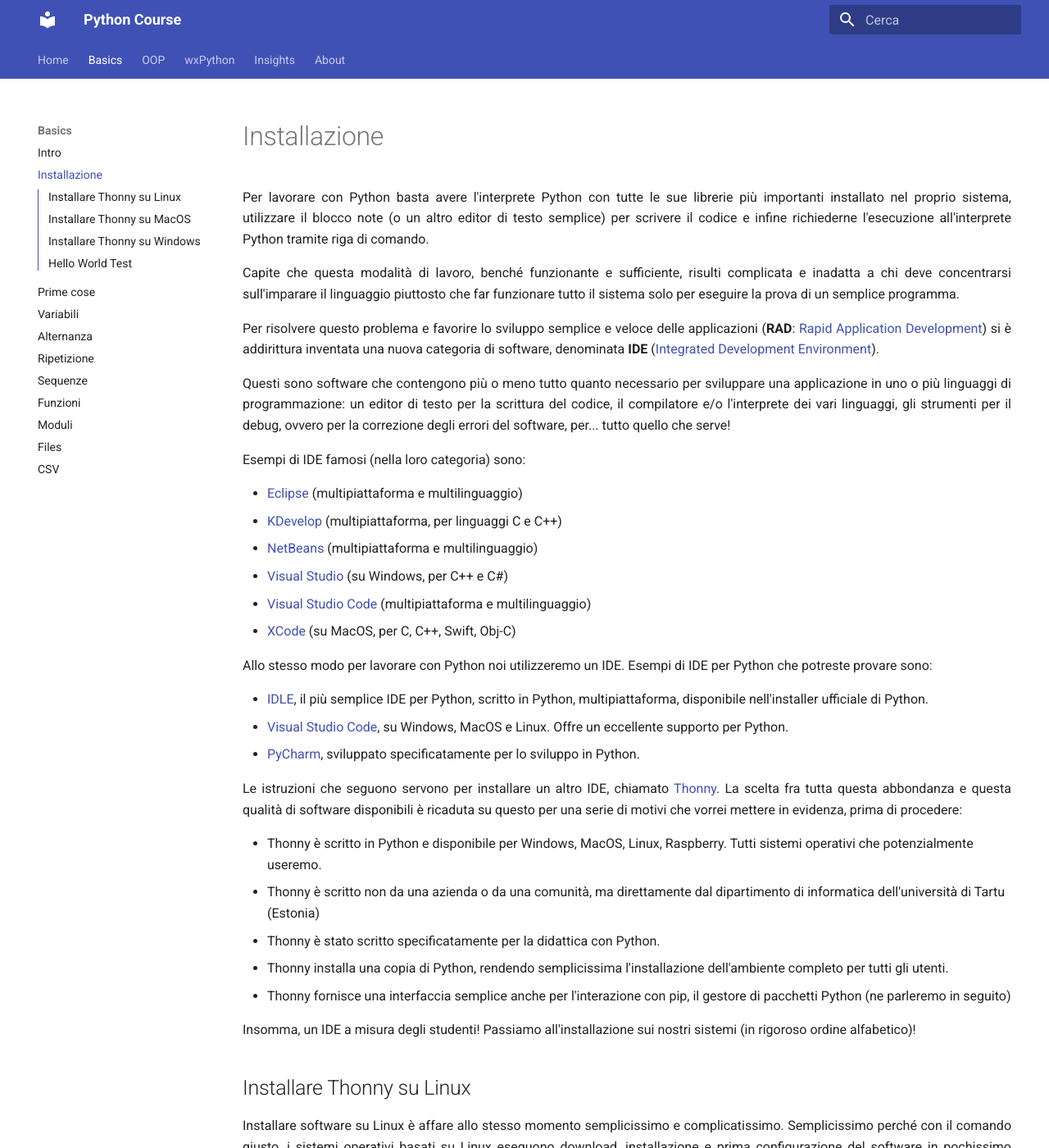
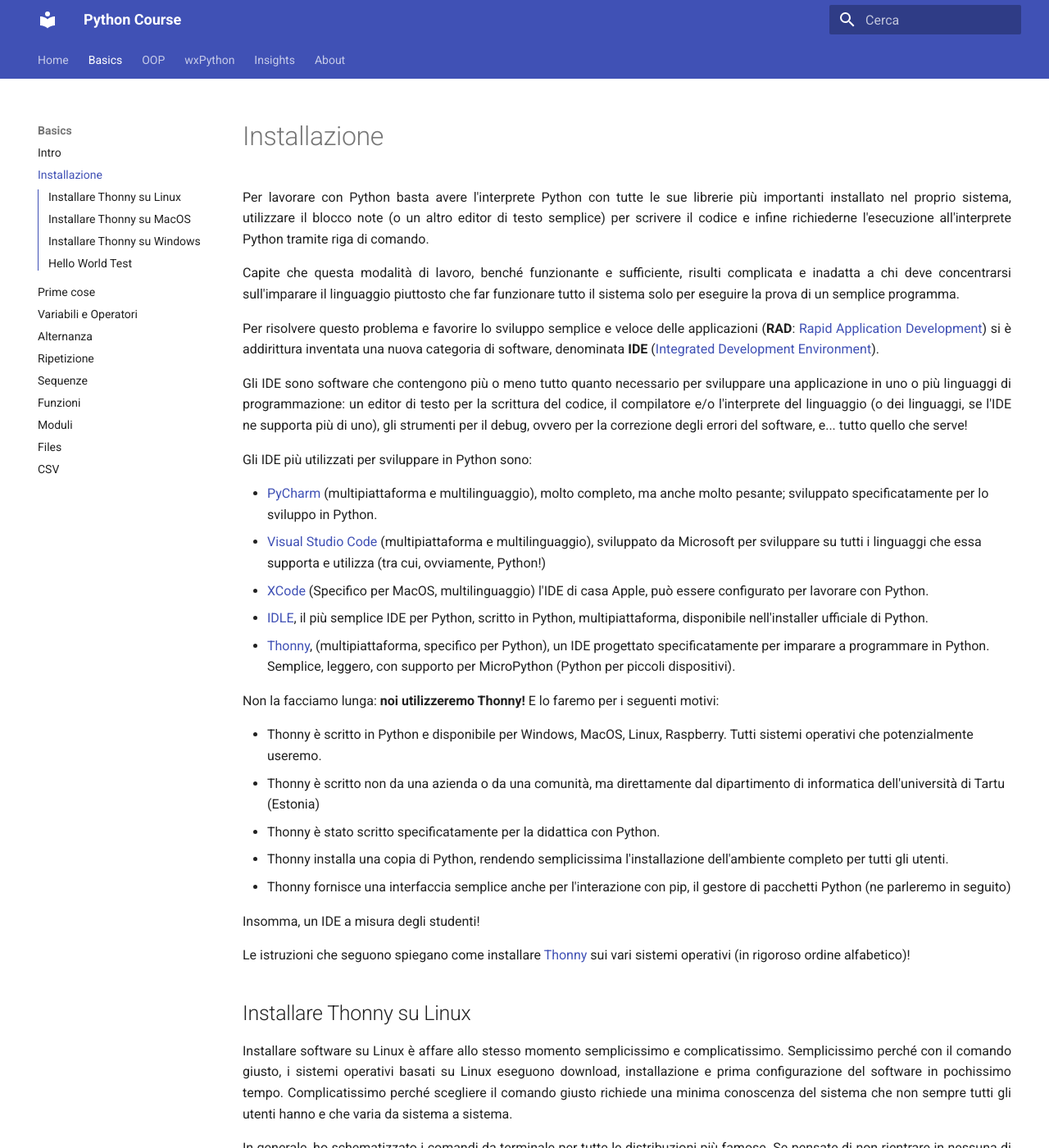
Before and after one commit to adjamhub/pyhandouts, an MkDocs documentation site: the page built from docs/basics/001_install.md, in a window 1280 px wide and 1400 px high. Shown: the whole window at 82% size. Built offline with MkDocs 1.6.1 and Material for MkDocs 9.7.7, drawn with Linux system fonts in a browser that asks for light colours; some of the changed text lies outside the part shown.

Commit message:
Primi aggiustamenti sul corso Python

````diff
--- a/docs/basics/001_install.md
+++ b/docs/basics/001_install.md
@@ -18,47 +18,32 @@
 **IDE** ([Integrated Development
 Environment](https://it.wikipedia.org/wiki/Integrated_development_environment)).
 
-Questi sono software che contengono più o meno tutto quanto necessario
+Gli IDE sono software che contengono più o meno tutto quanto necessario
 per sviluppare una applicazione in uno o più linguaggi di
 programmazione: un editor di testo per la scrittura del codice, il
-compilatore e/o l'interprete dei vari linguaggi, gli strumenti per il
-debug, ovvero per la correzione degli errori del software, per... tutto
-quello che serve!
+compilatore e/o l'interprete del linguaggio (o dei linguaggi, se l'IDE ne supporta più di uno),
+gli strumenti per il debug, ovvero per la correzione degli errori del software,
+e... tutto quello che serve!
 
-Esempi di IDE famosi (nella loro categoria) sono:
+Gli IDE più utilizzati per sviluppare in Python sono:
 
--   [Eclipse](https://it.wikipedia.org/wiki/Eclipse_(informatica))
-    (multipiattaforma e multilinguaggio)
--   [KDevelop](https://it.wikipedia.org/wiki/KDevelop)
-    (multipiattaforma, per linguaggi C e C++)
--   [NetBeans](https://it.wikipedia.org/wiki/NetBeans) (multipiattaforma
-    e multilinguaggio)
--   [Visual
-    Studio](https://it.wikipedia.org/wiki/Microsoft_Visual_Studio) (su
-    Windows, per C++ e C#)
--   [Visual Studio
-    Code](https://it.wikipedia.org/wiki/Visual_Studio_Code)
-    (multipiattaforma e multilinguaggio)
--   [XCode](https://it.wikipedia.org/wiki/Xcode) (su MacOS, per C, C++,
-    Swift, Obj-C)
-
-Allo stesso modo per lavorare con Python noi utilizzeremo un IDE. Esempi
-di IDE per Python che potreste provare sono:
-
+-   [PyCharm](https://en.wikipedia.org/wiki/PyCharm)
+    (multipiattaforma e multilinguaggio), molto completo, ma anche molto pesante;
+    sviluppato specificatamente per lo sviluppo in Python.
+-   [Visual Studio Code](https://it.wikipedia.org/wiki/Visual_Studio_Code)
+    (multipiattaforma e multilinguaggio), sviluppato da Microsoft per sviluppare su tutti i
+    linguaggi che essa supporta e utilizza (tra cui, ovviamente, Python!)
+-   [XCode](https://it.wikipedia.ia.org/wiki/Eclipse_(informatica))
+    (Specifico per MacOS, multilinguaggio) l'IDE di casa Apple, può essere configurato per lavorare
+    con Python.
 -   [IDLE](https://en.wikipedia.org/wiki/IDLE), il più semplice IDE per
     Python, scritto in Python, multipiattaforma, disponibile
     nell'installer ufficiale di Python.
--   [Visual Studio
-    Code](https://it.wikipedia.org/wiki/Visual_Studio_Code), su Windows,
-    MacOS e Linux. Offre un eccellente supporto per Python.
--   [PyCharm](https://en.wikipedia.org/wiki/PyCharm), sviluppato
-    specificatamente per lo sviluppo in Python.
+-   [Thonny](https://thonny.org/), (multipiattaforma, specifico per Python), un IDE
+    progettato specificatamente per imparare a programmare in Python. Semplice, leggero,
+    con supporto per MicroPython (Python per piccoli dispositivi).
 
-Le istruzioni che seguono servono per installare un altro IDE, chiamato
-[Thonny](https://en.wikipedia.org/wiki/Thonny). La scelta fra tutta
-questa abbondanza e questa qualità di software disponibili è ricaduta su
-questo per una serie di motivi che vorrei mettere in evidenza, prima di
-procedere:
+Non la facciamo lunga: **noi utilizzeremo Thonny!** E lo faremo per i seguenti motivi:
 
 -   Thonny è scritto in Python e disponibile per Windows, MacOS, Linux,
     Raspberry. Tutti sistemi operativi che potenzialmente useremo.
@@ -71,8 +56,11 @@
 -   Thonny fornisce una interfaccia semplice anche per l'interazione
     con pip, il gestore di pacchetti Python (ne parleremo in seguito)
 
-Insomma, un IDE a misura degli studenti! Passiamo all'installazione sui
-nostri sistemi (in rigoroso ordine alfabetico)!
+Insomma, un IDE a misura degli studenti!
+
+Le istruzioni che seguono spiegano come installare [Thonny](https://en.wikipedia.org/wiki/Thonny)
+sui vari sistemi operativi (in rigoroso ordine alfabetico)!
+
 
 ## Installare Thonny su Linux
 
@@ -129,7 +117,6 @@
 
 <iframe width="640" height="360" src="https://www.youtube.com/embed/TlvQOWhlfpo" frameborder="0" allow="accelerometer; autoplay; clipboard-write; encrypted-media; gyroscope; picture-in-picture" allowfullscreen></iframe>
 
-
 Spero tutto questo sia sufficiente. Altrimenti contattatemi per avere
 aiuto. Appena avete finito procedete con l'Hello World Test sotto.
 
@@ -148,8 +135,11 @@
 Si tratta di aprire Thonny, scrivere nell'editor il seguente codice e
 premere F5 per avviare l'interpretazione.
 
-``` bash
+``` python
 print("Hello, World!")
 ```
 
 ![image](images/HelloWorldThonny.jpg)
+
+Tutto qui!<br>
+Adesso siamo pronti per cominciare a parlare del linguaggio Python!!!
--- a/mkdocs.yml
+++ b/mkdocs.yml
@@ -39,7 +39,7 @@
     - Intro: basics/000_first.md
     - Installazione: basics/001_install.md
     - Prime cose: basics/100_basics.md
-    - Variabili: basics/101_var.md
+    - Variabili e Operatori: basics/101_var.md
     - Alternanza: basics/102_alt.md
     - Ripetizione: basics/103_iter.md
     - Sequenze: basics/104_seq.md
````
Also changed, not shown: docs/basics/000_first.md (+12 -7 lines), docs/basics/101_var.md (+41 -28 lines).
